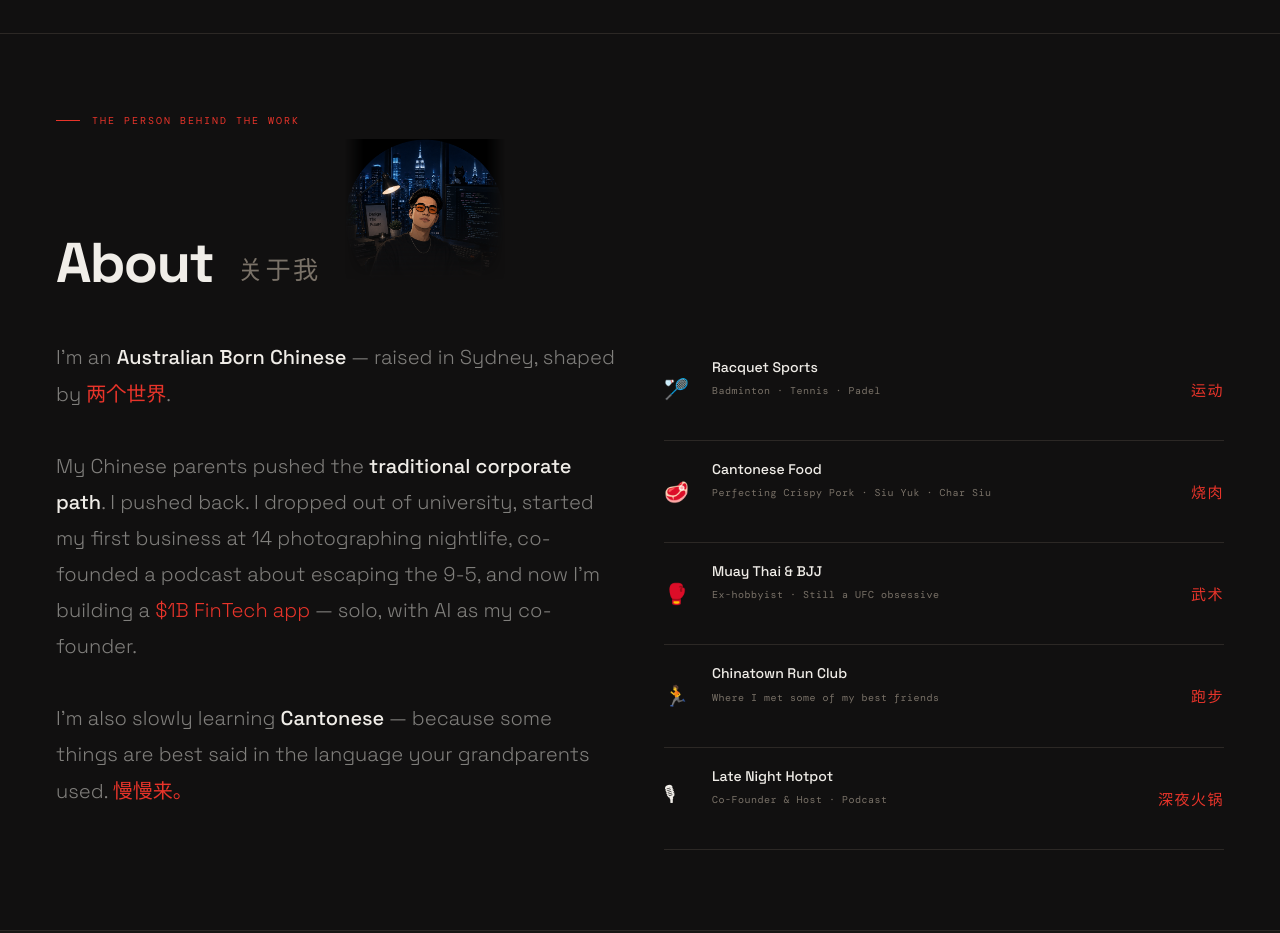
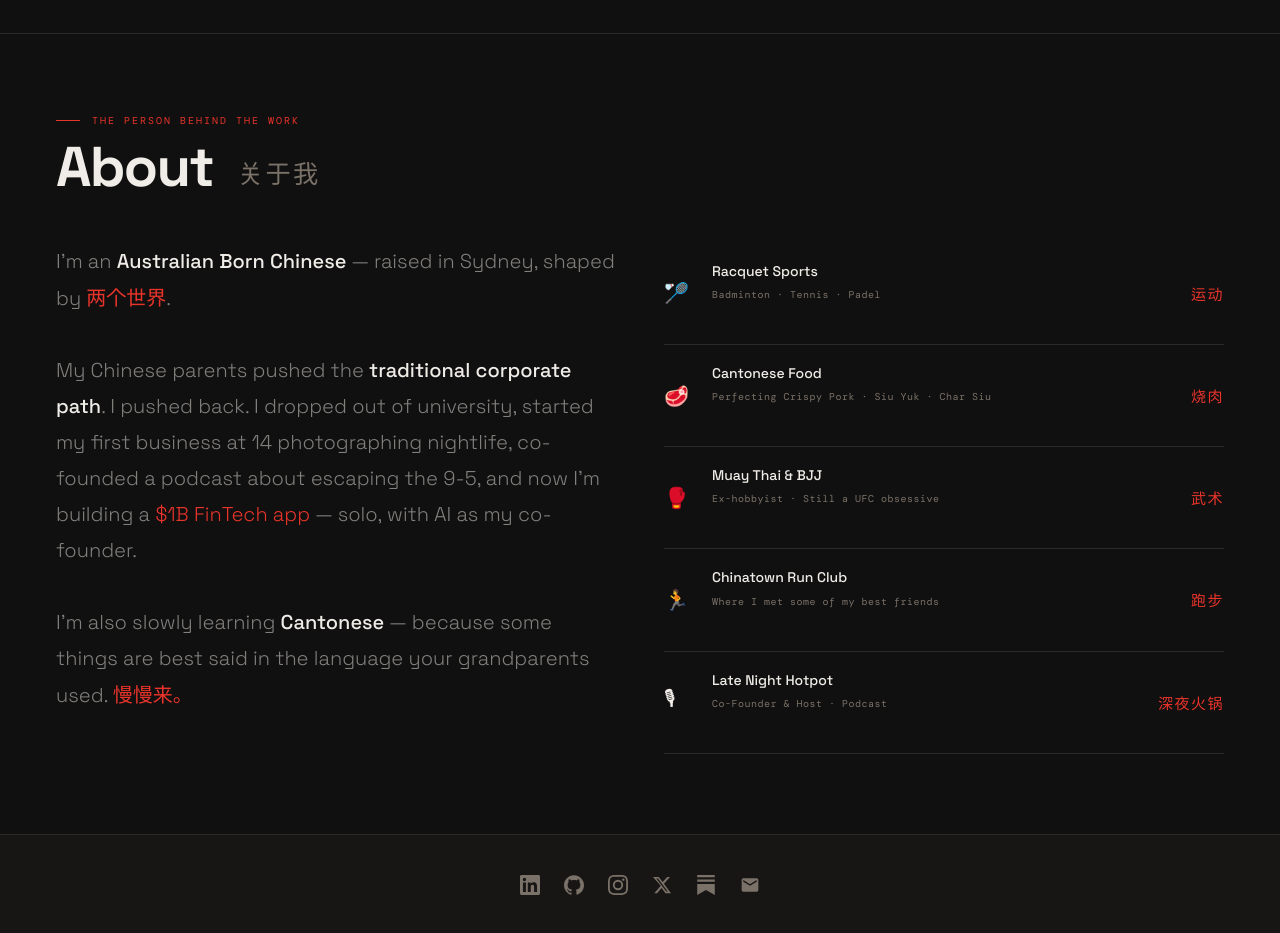
Before and after one commit to jeremytaan/jeremytan-io, a Next.js app: page / in a window 1280 px wide. Shown: the part 2040-2973 px from the top of the page. Built offline with nearby package versions, Linux system fonts and the light colour scheme; a web font is replaced by a local one.

Commit message:
remove avatar

```diff
--- a/app/page.js
+++ b/app/page.js
@@ -147,20 +147,7 @@ export default function Home() {
             <h2 style={{fontSize:'clamp(32px, 6vw, 56px)', fontWeight:700, letterSpacing:'-0.03em', color:'#F0EDE8', lineHeight:1, margin:0}}>
               About <span style={{fontFamily:'Noto Sans SC, sans-serif', fontSize:'0.45em', fontWeight:300, color:'#7A7268', marginLeft:12, letterSpacing:'0.1em', verticalAlign:'middle'}}>关于我</span>
             </h2>
-            <img
-              src="/avatar.png"
-              alt="Jeremy Tan"
-              style={{
-                width:'160px',
-                objectFit:'contain',
-                objectPosition:'top',
-                marginBottom:'-8px',
-                maskImage:'linear-gradient(to bottom, black 40%, transparent 88%), linear-gradient(to right, transparent 0%, black 12%, black 88%, transparent 100%)',
-                WebkitMaskImage:'linear-gradient(to bottom, black 40%, transparent 88%), linear-gradient(to right, transparent 0%, black 12%, black 88%, transparent 100%)',
-                maskComposite:'intersect',
-                WebkitMaskComposite:'destination-in',
-              }}
-            />
+
           </div>
         </div>
 
```
